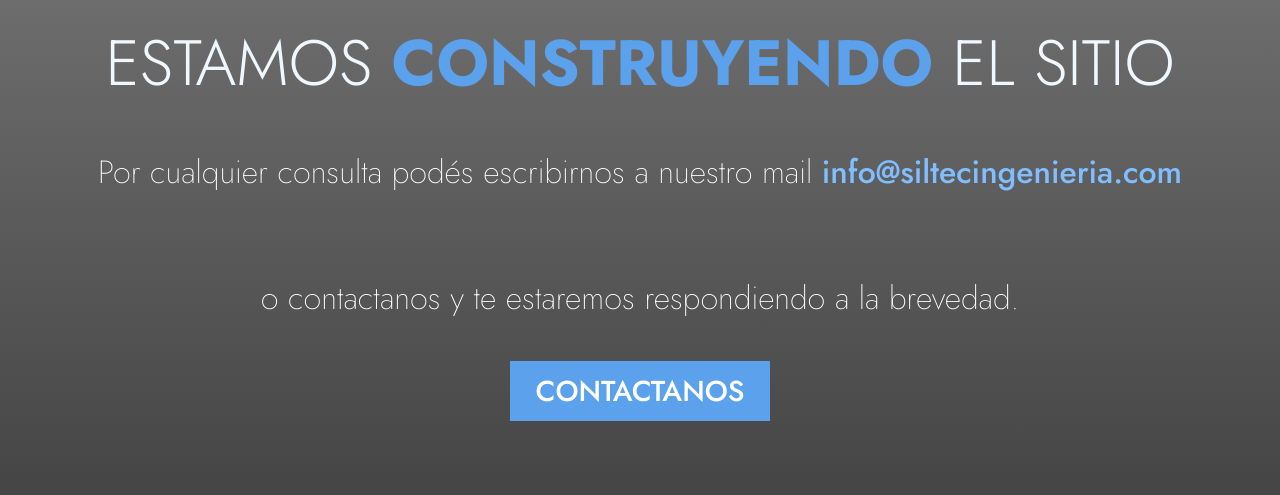
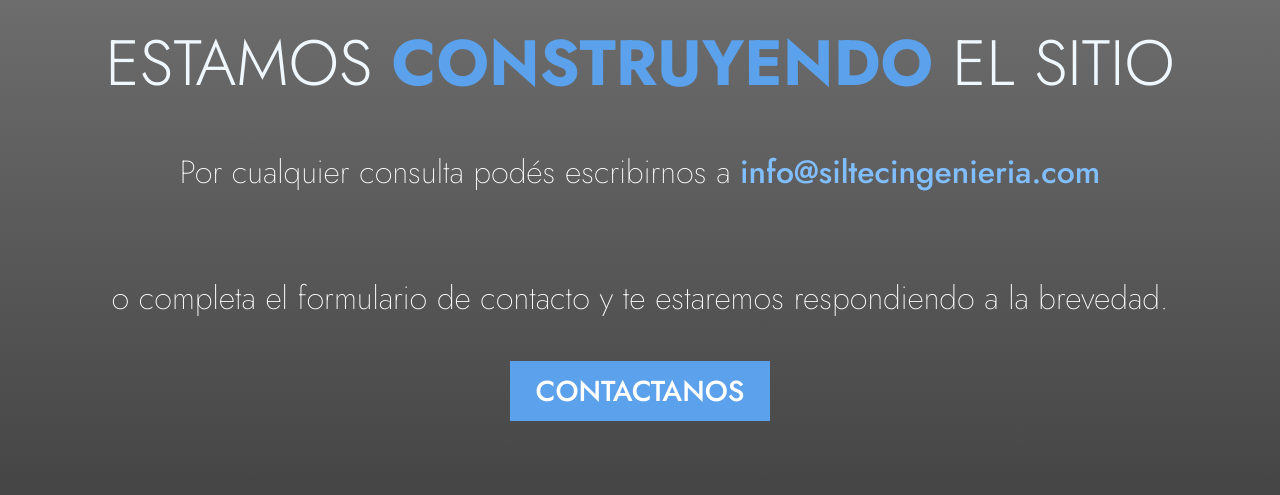
Before and after one commit to marcotortolani/siltec-ingenieria, a plain HTML site: page index.html in a window 1280 px wide. Shown: the part 193-688 px from the top of the page. Drawn offline with Linux system fonts and the light colour scheme.

Commit message:
Add files via upload

```diff
--- a/index.html
+++ b/index.html
@@ -24,11 +24,11 @@
 
         <h3>Estamos <b>construyendo</b> el sitio</h3>
 
-        <h4>Por cualquier consulta podés escribirnos a nuestro mail <b>info@siltecingenieria.com</b></h4>
+        <h4>Por cualquier consulta podés escribirnos a <b>info@siltecingenieria.com</b></h4>
 
         <!-- <h4>info@siltecingenieria.com</h4> -->
 
-        <h5>o contactanos y te estaremos respondiendo a la brevedad.</h5>
+        <h5>o completa el formulario de contacto y te estaremos respondiendo a la brevedad.</h5>
 
         <div class="contact-form">
             <button><a href="/contact.html" target="_self" rel="noopener noreferrer">CONTACTANOS</a></button>
```
